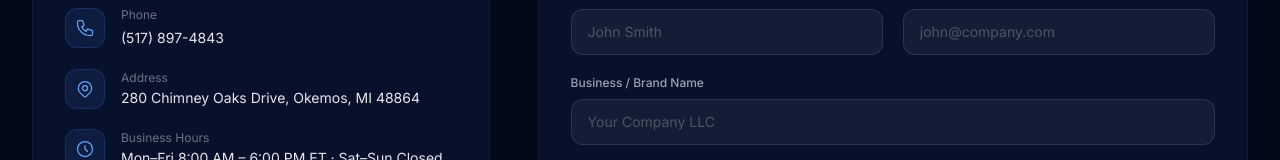
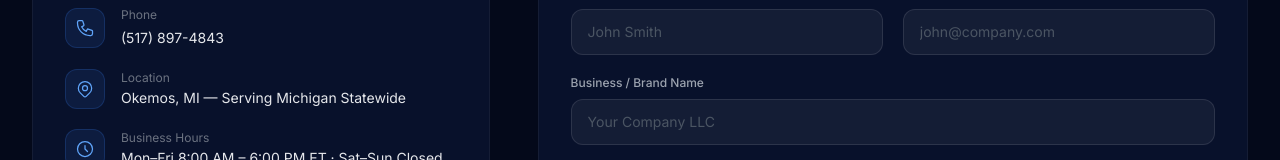
Before and after one commit to williamschnelker-tech/Schnelks-Media, a Next.js app: page /contact in a window 1280 px wide. Shown: the part 723-883 px from the top of the page. Built offline with nearby package versions, Linux system fonts and the light colour scheme.

Commit message:
Remove home address from public pages, keep city only

```diff
--- a/app/contact/page.tsx
+++ b/app/contact/page.tsx
@@ -34,8 +34,8 @@ const contactInfo = [
         <path strokeLinecap="round" strokeLinejoin="round" strokeWidth={1.5} d="M15 11a3 3 0 11-6 0 3 3 0 016 0z" />
       </svg>
     ),
-    label: 'Address',
-    value: '280 Chimney Oaks Drive, Okemos, MI 48864',
+    label: 'Location',
+    value: 'Okemos, MI — Serving Michigan Statewide',
     href: null,
   },
   {
--- a/app/privacy-policy/page.tsx
+++ b/app/privacy-policy/page.tsx
@@ -141,7 +141,7 @@ export default function PrivacyPolicyPage() {
               <p className="mb-4">If you have questions about this Privacy Policy or our data practices, contact us at:</p>
               <div className="card p-6 space-y-1">
                 <p className="text-white font-semibold">Schnelks Media (William Schnelker LLC)</p>
-                <p className="text-gray-400">280 Chimney Oaks Drive, Okemos, MI 48864</p>
+                <p className="text-gray-400">Okemos, MI 48864</p>
                 <a href="mailto:williamschnelker@gmail.com" className="block text-amber-400 hover:text-amber-300 transition-colors">williamschnelker@gmail.com</a>
                 <a href="tel:5178974843" className="block text-amber-400 hover:text-amber-300 transition-colors">(517) 897-4843</a>
               </div>
--- a/app/sms-terms/page.tsx
+++ b/app/sms-terms/page.tsx
@@ -74,7 +74,7 @@ export default function SmsTermsPage() {
               </p>
               <div className="space-y-1 text-sm">
                 <p className="text-gray-300 font-semibold">Schnelks Media (William Schnelker LLC)</p>
-                <p className="text-gray-400">280 Chimney Oaks Drive, Okemos, MI 48864</p>
+                <p className="text-gray-400">Okemos, MI 48864</p>
                 <a href="mailto:williamschnelker@gmail.com" className="block text-amber-400 hover:text-amber-300 transition-colors">williamschnelker@gmail.com</a>
                 <a href="tel:5178974843" className="block text-amber-400 hover:text-amber-300 transition-colors">(517) 897-4843</a>
               </div>
```
